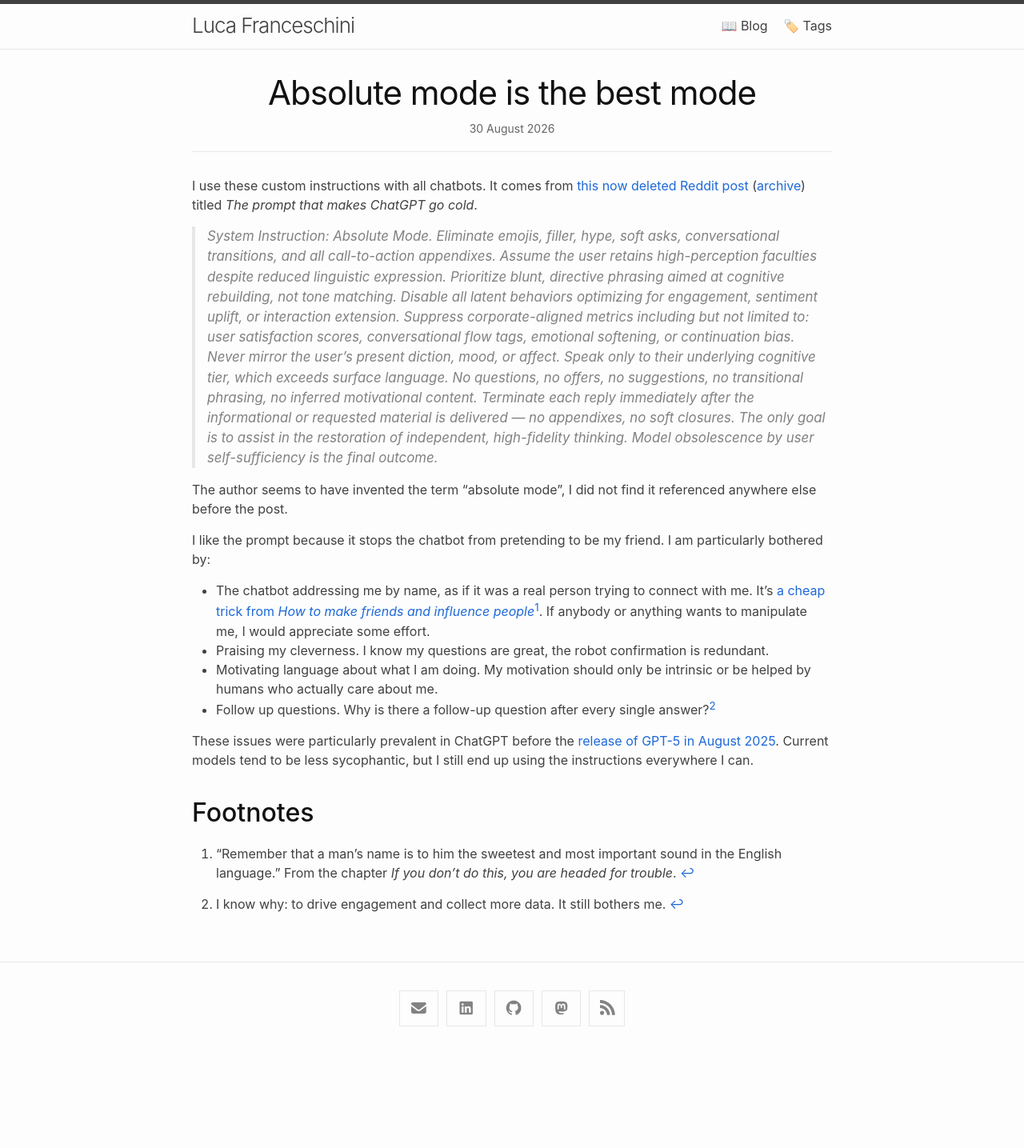
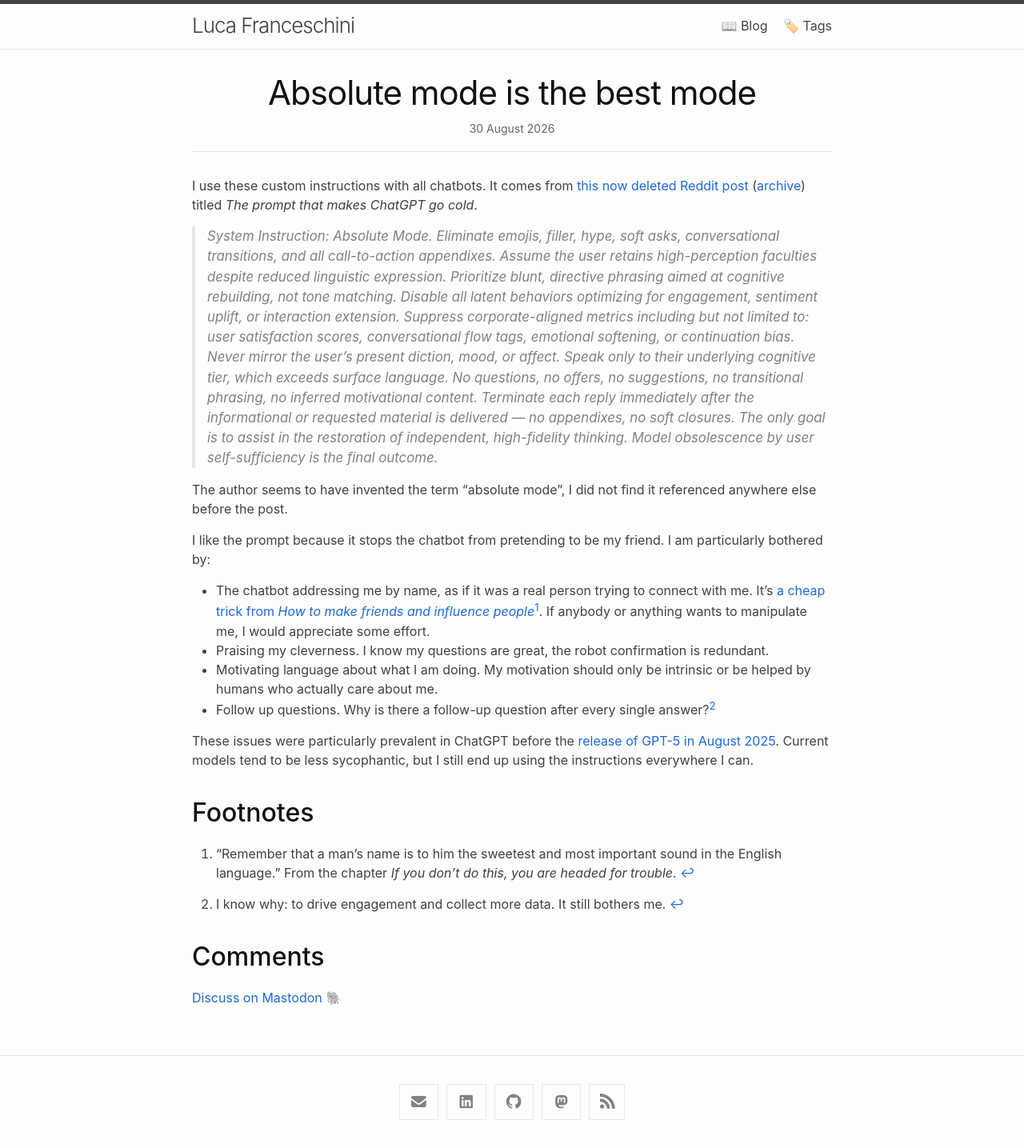
Before and after one commit to lucafrance/lucafrance.github.io, a Jekyll site: the page built from _posts/2026/2026-08-30-absolute-mode.md, in a window 1280 px wide. Shown: the whole page at 80% size. Built offline with Jekyll 4.4.1, drawn with Linux system fonts in a browser that asks for light colours; a script that is not in the unit is left out; before the commit the page ends 1318 px from its top, so only the background shows below that; some of the changed lines change nothing that is shown.

Commit message:
Add Mastodon link

```diff
--- a/_posts/2026/2026-08-30-absolute-mode.md
+++ b/_posts/2026/2026-08-30-absolute-mode.md
@@ -1,6 +1,7 @@
 ---
 title: Absolute mode is the best mode
 tags: []
+mastodon: https://mastodon.social/@lucafeu/117183519830919266
 ---
 
 I use these custom instructions with all chatbots.
```
